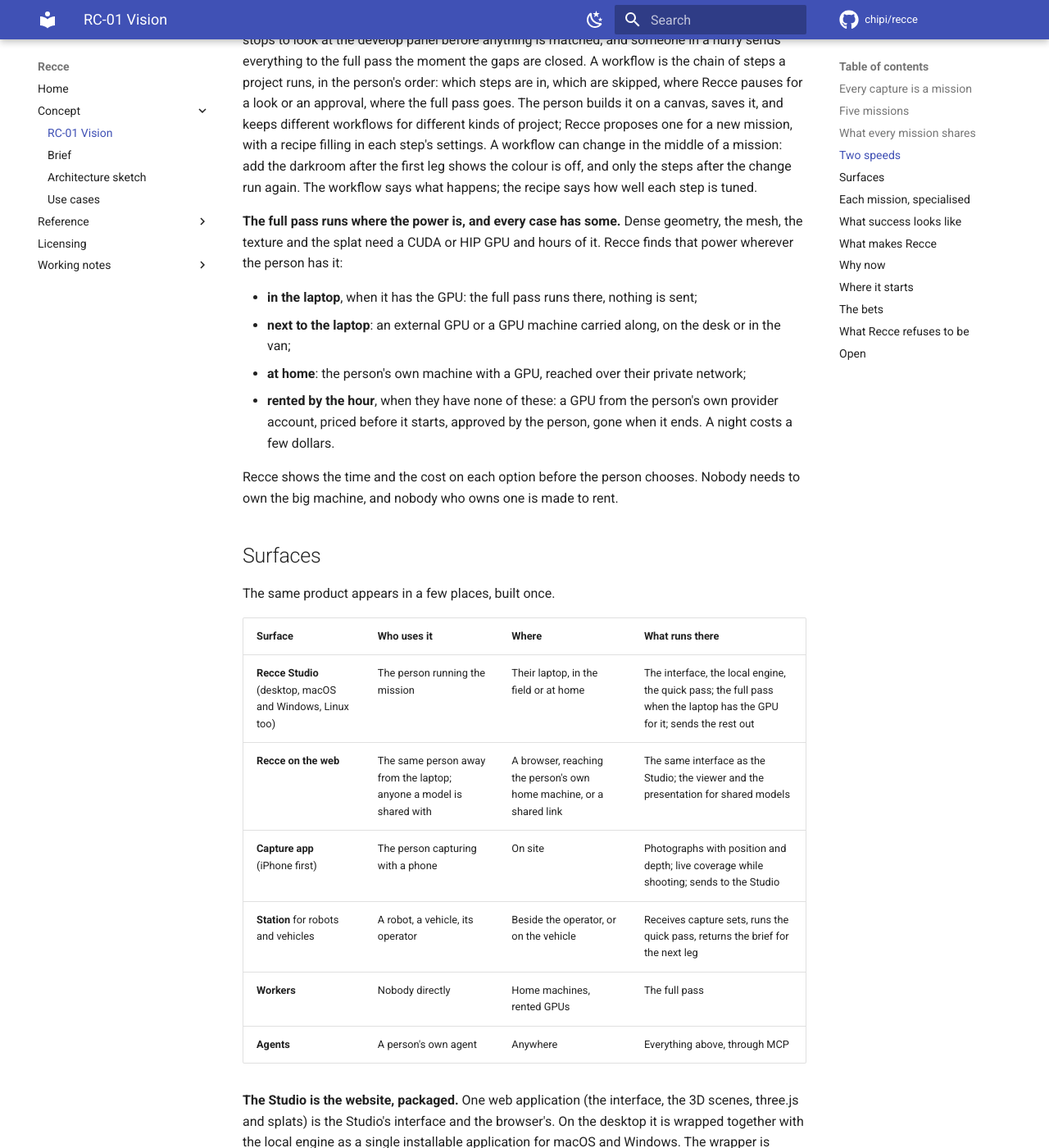
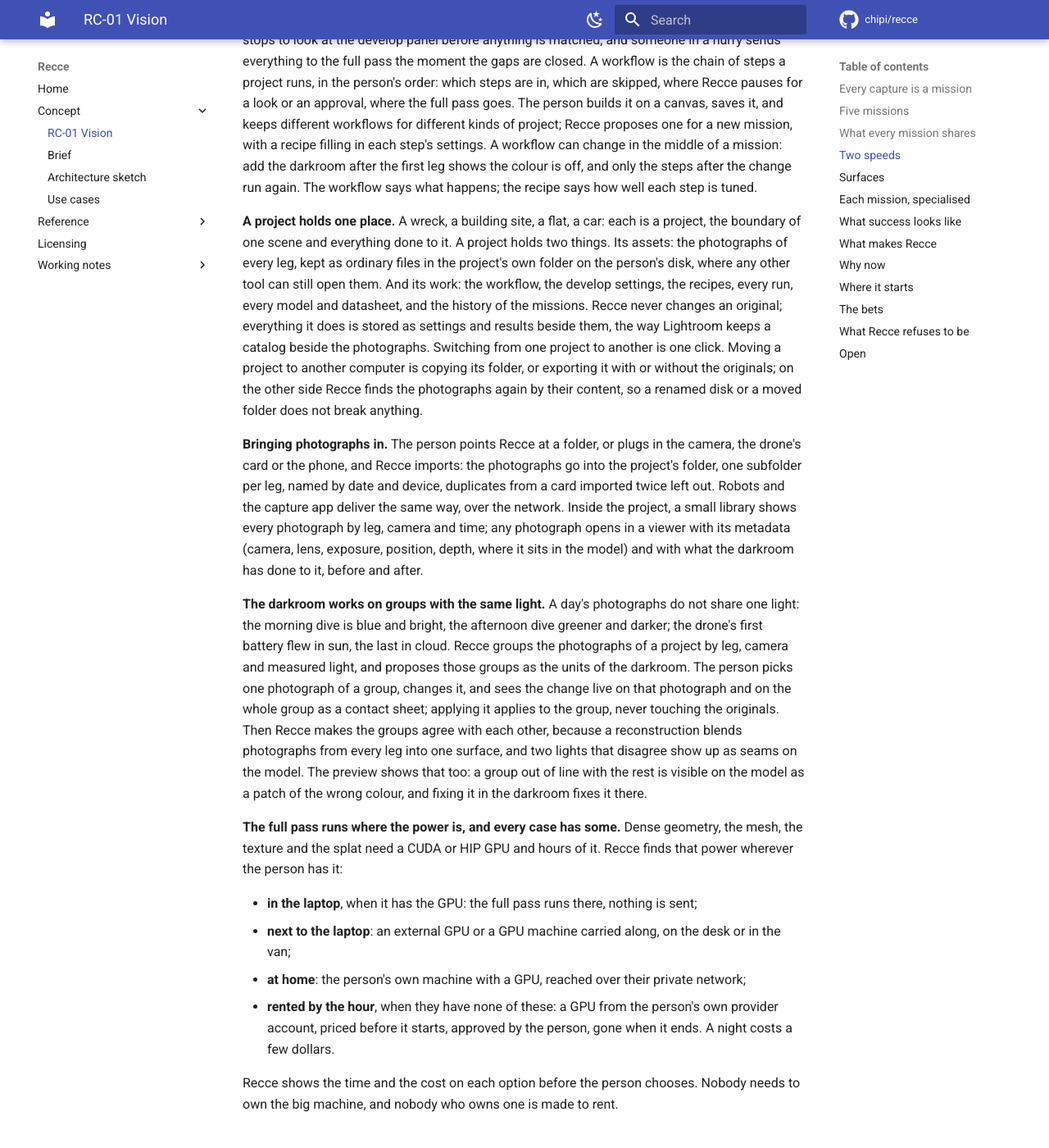
Before and after one commit to chipi/photogrammetry, an MkDocs documentation site: the page built from docs/concept/RC-01-vision.md, in a window 1280 px wide and 1400 px high, scrolled down 3179 px. Shown: the whole window at 82% size. Built offline with MkDocs 1.6.1 and Material for MkDocs 9.7.7, drawn with Linux system fonts in a browser that asks for light colours; comment, search, counter and statistics services are not loaded; some of the changed text lies outside the part shown.

Commit message:
docs(RC-01): projects, import, the library and light groups
Version 0.8. A project is the boundary of one scene, holding its assets
(originals as files in a folder per project, a subfolder per leg) and
its work (workflow, develop settings, recipes, runs, models), switched
in one step and moved between computers by copying or exporting, with
originals relinked by content. Import from a folder or a connected
device; a small library and a photo viewer with metadata. The darkroom
works on groups of photographs that share their light and matches the
groups so legs shot in different light do not leave seams (owner,
2026-11-27).

Cross-doc check: docs/concept/RC-brief.md (§4 decision),
docs/concept/RC-architecture-sketch.md (§2 entities: Project and Develop
group; §8 keep and cache classes unchanged; open question 3, metadata
store, still open), prototypes/RC-P5-raw (set-wide white balance, now per
group plus matching).

Co-Authored-By: Claude Opus 5.5 <noreply@anthropic.com>
Claude-Session: https://claude.ai/code/session_01UDhkTmhsBp5rZofYwCtEiy

```diff
--- a/docs/concept/RC-01-vision.md
+++ b/docs/concept/RC-01-vision.md
@@ -131,6 +131,36 @@ mission, with a recipe filling in each step's settings. A workflow can change in
 mission: add the darkroom after the first leg shows the colour is off, and only the steps after
 the change run again. The workflow says what happens; the recipe says how well each step is
 tuned.
+
+**A project holds one place.** A wreck, a building site, a flat, a car: each is a project, the
+boundary of one scene and everything done to it. A project holds two things. Its assets: the
+photographs of every leg, kept as ordinary files in the project's own folder on the person's
+disk, where any other tool can still open them. And its work: the workflow, the develop settings,
+the recipes, every run, every model and datasheet, and the history of the missions. Recce never
+changes an original; everything it does is stored as settings and results beside them, the way
+Lightroom keeps a catalog beside the photographs. Switching from one project to another is one
+click. Moving a project to another computer is copying its folder, or exporting it with or
+without the originals; on the other side Recce finds the photographs again by their content, so
+a renamed disk or a moved folder does not break anything.
+
+**Bringing photographs in.** The person points Recce at a folder, or plugs in the camera, the
+drone's card or the phone, and Recce imports: the photographs go into the project's folder, one
+subfolder per leg, named by date and device, duplicates from a card imported twice left out.
+Robots and the capture app deliver the same way, over the network. Inside the project, a small
+library shows every photograph by leg, camera and time; any photograph opens in a viewer with its
+metadata (camera, lens, exposure, position, depth, where it sits in the model) and with what the
+darkroom has done to it, before and after.
+
+**The darkroom works on groups with the same light.** A day's photographs do not share one light:
+the morning dive is blue and bright, the afternoon dive greener and darker; the drone's first
+battery flew in sun, the last in cloud. Recce groups the photographs of a project by leg, camera
+and measured light, and proposes those groups as the units of the darkroom. The person picks one
+photograph of a group, changes it, and sees the change live on that photograph and on the whole
+group as a contact sheet; applying it applies to the group, never touching the originals. Then
+Recce makes the groups agree with each other, because a reconstruction blends photographs from
+every leg into one surface, and two lights that disagree show up as seams on the model. The
+preview shows that too: a group out of line with the rest is visible on the model as a patch of
+the wrong colour, and fixing it in the darkroom fixes it there.
 
 **The full pass runs where the power is, and every case has some.** Dense geometry, the mesh,
 the texture and the splat need a CUDA or HIP GPU and hours of it. Recce finds that power wherever
@@ -306,5 +336,7 @@ they capture with their own software, and Recce tells them what is missing. Not
   colour corrected by range underwater).
 - **Renting.** Which providers first, and how data reaches them.
 - **The develop module.** Which libraries for lens correction and colour, and how presets are
-  evaluated across scenes; its own prototypes.
+  evaluated across scenes; how light groups are found and matched across legs; its own prototypes.
+- **The project format.** What the project file holds, how an export carries the originals or
+  only the working set, and how a project on two computers stays in step.
 - **A Mac running the full pass itself,** or always sending it out.
```
Also changed, not shown: other parts of docs/concept/RC-01-vision.md (+1 -1 lines), docs/concept/RC-architecture-sketch.md (+3 -1 lines), docs/concept/RC-brief.md (+8 -0 lines).
